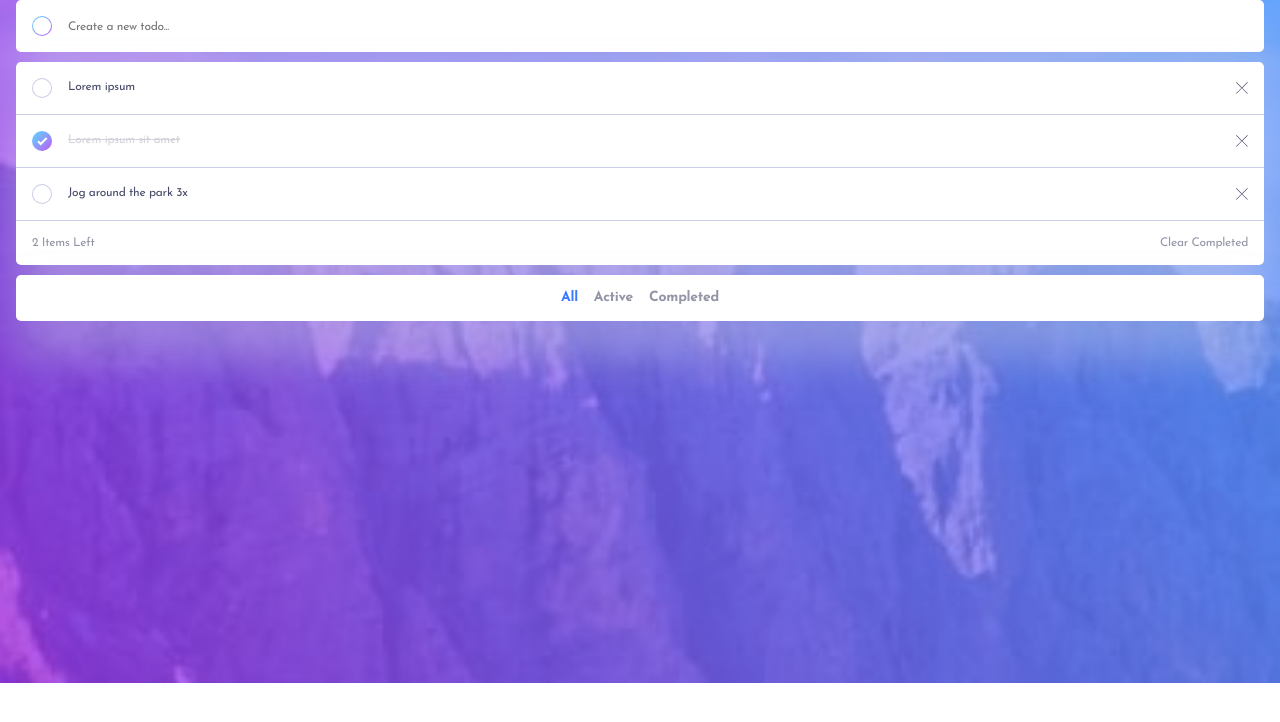
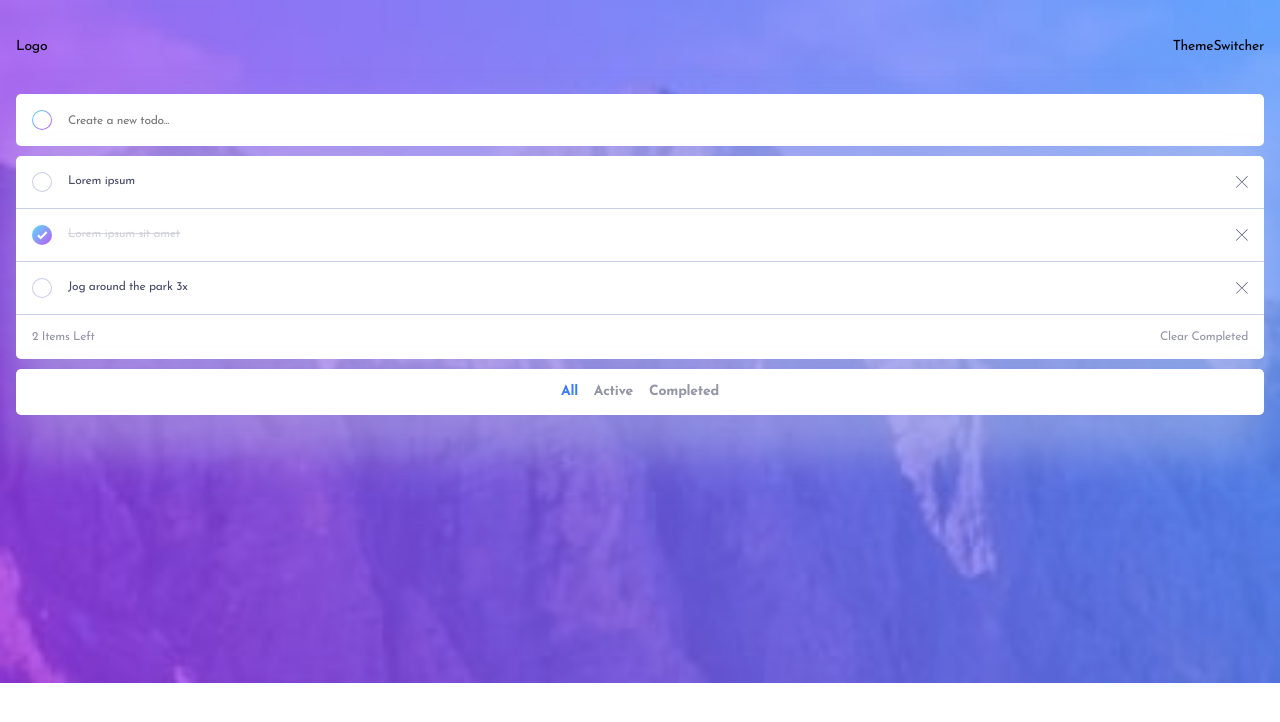
Before and after one commit to emretantu/todo-list-react, a React (Vite) app: page / in a window 1280 px wide. Shown: the top 722 px of the page. Built offline with nearby package versions, Linux system fonts and the light colour scheme.

Commit message:
Implement Header component

```diff
--- a/src/App.jsx
+++ b/src/App.jsx
@@ -1,10 +1,13 @@
 import "./App.css";
-
+import Header from "./components/Header/Header";
 import TodoList from "./components/TodoList/TodoList";
 
 const App = () => {
   return (
-    <TodoList />
+    <>
+      <Header />
+      <TodoList />
+    </>
   )
 }
 
--- /dev/null
+++ b/src/components/Header/Header.jsx
@@ -0,0 +1,14 @@
+import Logo from "../Logo/Logo";
+import ThemeSwitcher from "../ThemeSwitcher/ThemeSwitcher";
+import styles from "./Header.module.css";
+
+const Header = () => {
+  return (
+    <header className={styles.header}>
+      <Logo />
+      <ThemeSwitcher />
+    </header>
+  )
+}
+
+export default Header
--- /dev/null
+++ b/src/components/Header/Header.module.css
@@ -0,0 +1,6 @@
+.header {
+  display: flex;
+  justify-content: space-between;
+  align-items: stretch;
+  padding: var(--spacing-500) var(--spacing-200);
+}
--- /dev/null
+++ b/src/components/Logo/Logo.jsx
@@ -0,0 +1,9 @@
+import styles from "./Logo.module.css"
+
+const Logo = () => {
+  return (
+    <div>Logo</div>
+  )
+}
+
+export default Logo
--- /dev/null
+++ b/src/components/ThemeSwitcher/ThemeSwitcher.jsx
@@ -0,0 +1,9 @@
+import styles from "./ThemeSwitcher.module.css"
+
+const ThemeSwitcher = () => {
+  return (
+    <div>ThemeSwitcher</div>
+  )
+}
+
+export default ThemeSwitcher
```
Also changed, not shown: src/assets/images/logo-desktop.png (added), src/assets/images/logo-mobile.png (added), src/components/Logo/Logo.module.css (added), src/components/ThemeSwitcher/ThemeSwitcher.module.css (added).
